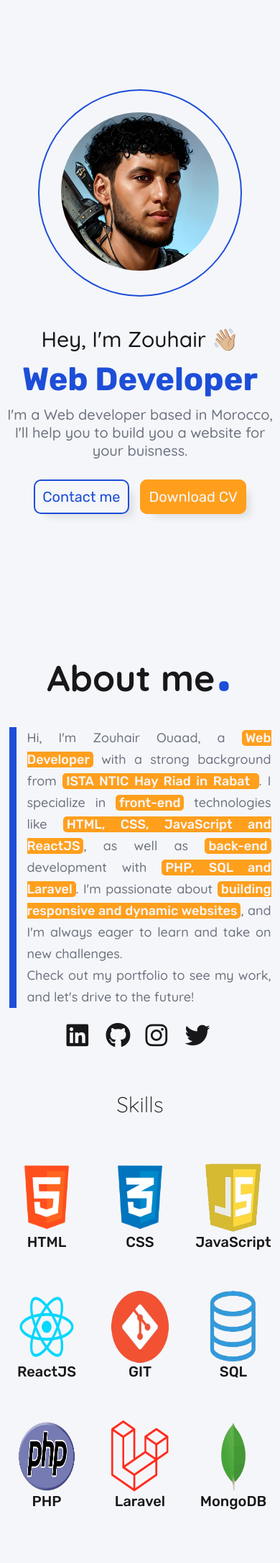
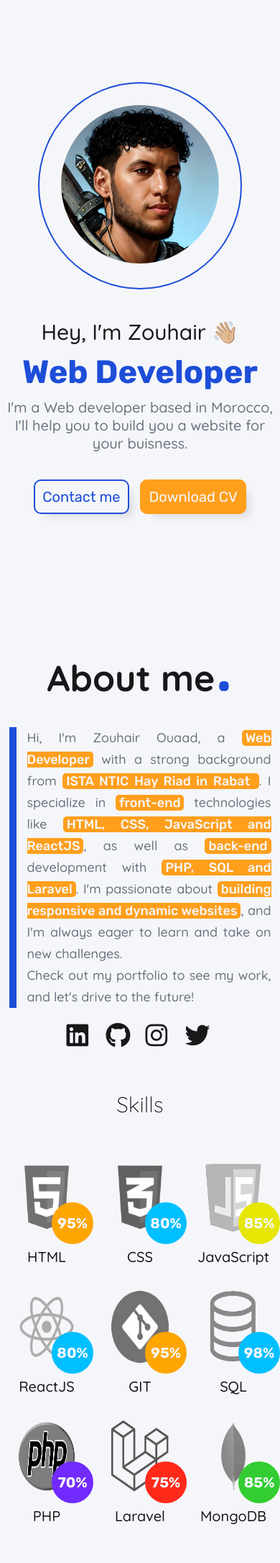
Before and after one commit to ouaadZouhair/ZouhairOD, a PHP site: page / in a window 390 px wide. Shown: the part 69-2240 px from the top of the page at 72% size. Run offline with PHP 8.4, Linux system fonts and the light colour scheme.

Commit message:
Portfolio version 1.0

```diff
--- a/darkMode.js
+++ b/darkMode.js
@@ -16,10 +16,12 @@ function toggleDarkMode() {
     if (document.body.classList.contains('dark-mode')) {
         localStorage.setItem('darkMode', 'enabled');
         toggleButtonLaptop.innerHTML = `<i class="fa-solid fa-sun"></i>`
+        toggleButtonMobile.innerHTML = `<i class="fa-solid fa-sun"></i>`
 
     } else {
         localStorage.setItem('darkMode', 'disabled');
         toggleButtonLaptop.innerHTML = `<i class="fa-solid fa-moon"></i>`
+        toggleButtonMobile.innerHTML = `<i class="fa-solid fa-moon"></i>`
     }
 }
 
@@ -29,6 +31,7 @@ function setInitialTheme() {
         document.body.classList.add('dark-mode');
         elsDarlmode.forEach(el => el.classList.toggle('dark-mode'))
         toggleButtonLaptop.innerHTML = `<i class="fa-solid fa-sun"></i>`
+        toggleButtonMobile.innerHTML = `<i class="fa-solid fa-sun"></i>`
     }
 }
 
--- a/index.html
+++ b/index.html
@@ -19,7 +19,7 @@
                 </a>
             </div>
             <ul class="nav-links">
-                <li class="nav-link" id="dm"><a class="active" href="#home">Home</a></li>
+                <li class="nav-link"><a id="dm" href="#home">Home</a></li>
                 <li class="nav-link"><a href="#about" id="dm">About</a></li>
                 <li class="nav-link"><a href="#projects" id="dm">Projects</a></li>
                 <li class="nav-link"><a href="#contact" id="dm">Contact</a></li>
@@ -252,7 +252,7 @@
         </div>
     </footer>
     <script type="module" src="script.js"></script>
-    <!-- <script type="module" src="darkMode.js"></script> -->
+    <script type="module" src="darkMode.js"></script>
 </body>
 
 </html>
--- a/script.js
+++ b/script.js
@@ -10,11 +10,8 @@ const toggleButtonMobile = document.getElementById('btn-troggle-mobile');
 let overlay = document.querySelector('.overlay')
 let menu = document.querySelector('.nav-bar-mobile')
 const parentMobileLinks = document.getElementById('nav-mobile-links')
-const els = document.querySelectorAll('#dm')
 const toggleButtonLaptop = document.getElementById('btn-troggle-laptop');
-const btns = [toggleButtonLaptop, toggleButtonMobile]
 
-const elsDarlmode = [...els, ...btns]
 
 // 2) Storing my data
 let techsData = [
@@ -82,7 +79,7 @@ const projectData = [
         imgLazy: "./assets/projectsImg/ecommerceProject-lazy.png",
         type: 'Front-end',
         description: 'Ecommerce of tech store',
-        projectLien: 'https://ouaadzouhair.github.io/mapty-app/',
+        projectLien: 'https://ecotopico.netlify.app',
         API: ''
 
     },
@@ -112,17 +109,17 @@ const projectData = [
         imageProject: './assets/projectsImg/bankist.jpg',
         imgLazy: './assets/projectsImg/bankist-lazy.png',
         type: 'Front-end',
-        projectLien: 'https://ouaadzouhair.github.io/bankist-landing-page/',
+        projectLien: 'https://bankist10.netlify.app',
         description: 'Landing page bank application',
         API: ''
     },
     {
-        projectName: 'Backist Dashboard',
+        projectName: 'Backist Client Dashboard',
         techs: ['HTML', 'CSS', 'JavaScript'],
         imageProject: './assets/projectsImg/bankistDashbord.jpg',
         imgLazy: './assets/projectsImg/bankistDashbord-lazy.png',
         type: 'Front-end',
-        projectLien: 'https://ouaadzouhair.github.io/mapty-app/',
+        projectLien: 'https://backist-client.netlify.app',
         description: 'Client Dashboard bank application',
         API: ''
     },
@@ -132,7 +129,7 @@ const projectData = [
         imageProject: './assets/projectsImg/diceGame.jpg',
         imgLazy: './assets/projectsImg/diceGame-lazy.png',
         type: 'Front-end',
-        projectLien: 'https://ouaadzouhair.github.io/mapty-app/',
+        projectLien: 'https://gamedice10.netlify.app',
         description: 'Dice game',
         API: '',
     }
@@ -173,8 +170,6 @@ class App {
         this._renderMarkup(techsData, techParentEl, this._generateTechsMarkup)
         this._renderMarkup(projectData, projectParentEl, this._generateProjectMarkup)
         this._observeSections()
-        this._initTechCardHover()
-        this._setModeOfBrowser()
 
         // Events
         btnOpenMenu.addEventListener('click', this.openMenu);
@@ -184,7 +179,6 @@ class App {
         parentMobileLinks.addEventListener('click', (e) => {
             const navLink = e.target.closest('.nav-link');
             if (!navLink) return;
-            console.log(navLink);
             this.closeMenu();  // `this` now correctly refers to the class instance
         });
 
@@ -195,13 +189,6 @@ class App {
             btnSeeMore.style.display = 'none';
         })
 
-        document.addEventListener('DOMContentLoaded', () => {
-            toggleButtonLaptop.addEventListener('click', this._toggleDarkMode);
-            toggleButtonMobile.addEventListener('click', this._toggleDarkMode);
-
-            // Set initial theme
-            this._setInitialTheme();
-        });
     }
 
     openMenu = function () {
@@ -220,7 +207,6 @@ class App {
         objData.forEach(data => {
             const markup = generateMarkup(data)
             ParentEl.insertAdjacentHTML('beforeend', markup)
-            // console.log(markup)
         })
     }
 
@@ -229,7 +215,7 @@ class App {
             <div class="tech cart">
                     <div class="logo">
                         <img src=${data.srcImage} alt="html logo" >
-                        <div class="pers ${data.classColor} hidden">${data.porsentage}%</div>
+                        <div class="pers ${data.classColor}">${data.porsentage}%</div>
                     </div>
                     <h3 class="tech-name" id="dm">${data.name}</h3>
                 </div>
@@ -265,7 +251,7 @@ class App {
 
         const sectionObserver = new IntersectionObserver(revealSection, {
             root: null,
-            threshold: 0.30,
+            threshold: 0.15,
         });
 
         allSections.forEach((section) => {
@@ -274,60 +260,6 @@ class App {
         });
     };
 
-    _initTechCardHover = () => {
-        const techCards = document.querySelectorAll('.tech.cart');
-
-        techCards.forEach(card => {
-            card.addEventListener('mouseenter', () => {
-                const persElement = card.querySelector('[class*="pers"]');
-                if (persElement) {
-                    persElement.classList.remove('hidden');
-                }
-            });
-
-            card.addEventListener('mouseleave', () => {
-                const persElement = card.querySelector('[class*="pers"]');
-                if (persElement) {
-                    persElement.classList.add('hidden');
-                }
-            });
-        });
-    };
-
-    _toggleDarkMode() {
-        document.body.classList.toggle('dark-mode');
-        elsDarlmode.forEach(el => el.classList.toggle('dark-mode'))
-
-
-        // Save user preference to localStorage
-        if (document.body.classList.contains('dark-mode')) {
-            localStorage.setItem('darkMode', 'enabled');
-            toggleButtonLaptop.innerHTML = `<i class="fa-solid fa-sun"></i>`
-            toggleButtonMobile.innerHTML = `<i class="fa-solid fa-sun"></i>`
-
-        } else {
-            localStorage.setItem('darkMode', 'disabled');
-            toggleButtonLaptop.innerHTML = `<i class="fa-solid fa-moon"></i>`
-            toggleButtonMobile.innerHTML = `<i class="fa-solid fa-moon"></i>`
-        }
-    }
-
-    _setInitialTheme() {
-        if (localStorage.getItem('darkMode') === 'enabled') {
-            document.body.classList.add('dark-mode');
-            elsDarlmode.forEach(el => el.classList.toggle('dark-mode'))
-            toggleButtonLaptop.innerHTML = `<i class="fa-solid fa-sun"></i>`
-            toggleButtonMobile.innerHTML = `<i class="fa-solid fa-sun"></i>`
-        }
-    }
-
-    _setModeOfBrowser(){
-        if (window.matchMedia && window.matchMedia('(prefers-color-scheme: dark)').matches) {
-
-            localStorage.setItem('darkMode', 'enabled');
-          }
-    }
-
 }
 
 // 4) Start the application
--- a/style.css
+++ b/style.css
@@ -112,7 +112,7 @@ header .nav-bar .nav-links {
   display: flex;
   justify-content: space-around;
   align-items: center;
-  width: 25%;
+  width: 35%;
 }
 
 header .nav-bar .nav-links .nav-link a {
@@ -223,6 +223,7 @@ header .nav-bar .nav-links .nav-link a:hover {
   color: var(--main-color);
   font-size: 78px;
   font-weight: 700;
+  margin: 20px 0;
 }
 
 .hero .desc .para {
@@ -234,7 +235,7 @@ header .nav-bar .nav-links .nav-link a:hover {
 }
 
 .hero .desc .btns {
-  margin: 40px 0;
+  margin: 50px 0;
 }
 
 .hero .desc .btns .contact-btn {
@@ -700,14 +701,14 @@ header .nav-bar-mobile .nav-btns .btn-troggle-dm:hover {
 .skills .techs {
   display: flex;
   justify-content: space-around;
+  align-items: center;
   flex-wrap: wrap;
+  gap: 15px;
 }
 
 .skills .techs .tech {
-  width: 200px;
-  height: 250px;
-  cursor: pointer;
-  filter: grayscale(0%);
+  width: 100px;
+  height: 150px;
 }
 
 
@@ -719,80 +720,72 @@ header .nav-bar-mobile .nav-btns .btn-troggle-dm:hover {
   display: flex;
   justify-content: center;
   align-items: center;
-  width: 150px;
-  height: 170px;
-  /* filter: grayscale(0%); */
+  width: 80px;
+  height: 110px;
+  filter: grayscale(100%);
   margin: 0 auto;
   /* transition: filter 0.3s ease; */
 }
 
-.skills .techs .tech .logo img:hover {
-  filter: grayscale(80%);
-}
-
 .skills .techs .tech .logo .pers {
   display: flex;
   position: absolute;
   bottom: -15px;
-  right: 8px;
-  width: 50px;
-  height: 50px;
-  padding: 35px;
+  right: 0px;
+  width: 20px;
+  height: 20px;
+  padding: 20px;
   border-radius: 50%;
-  filter: grayscale(0%);
   justify-content: center;
   align-items: center;
   color: var(--light-color);
-  font-size: 25px;
+  font-size: 18px;
   font-family: var(--pramiry-font-family);
   font-weight: 700;
 }
 
-.skills .techs .tech .logo .pers.hidden {
-  display: none;
-}
-
-
 .skills .techs .tech .logo .pers.html {
   border: 4px solid orange;
-  background-color: rgba(255, 166, 0, 0.323);
+  background-color: orange;
 }
 
 .skills .techs .tech .logo .pers.css {
   border: 4px solid rgb(0, 191, 255);
-  background-color: rgb(0, 191, 255, 0.323);
+  background-color: rgb(0, 191, 255);
 }
 
 .skills .techs .tech .logo .pers.js {
   border: 4px solid rgb(230, 230, 5);
-  background-color: rgba(230, 230, 0, 0.478);
+  background-color: rgba(230, 230, 5);
 }
 
 .skills .techs .tech .logo .pers.reactJs {
   border: 4px solid rgb(0, 191, 255);
-  background-color: rgb(0, 191, 255, 0.323);
+  background-color: rgb(0, 191, 255);
 }
 
 .skills .techs .tech .logo .pers.php {
   border: 4px solid rgb(113, 42, 255);
-  background-color: rgba(113, 42, 255, 0.336);
+  background-color: rgba(113, 42, 255);
 }
 
 .skills .techs .tech .logo .pers.laravel {
   border: 4px solid rgb(255, 41, 26);
-  background-color: rgba(255, 41, 26, 0.336);
+  background-color: rgba(255, 41, 26);
 }
 
 .skills .techs .tech .logo .pers.mongoDB {
   border: 4px solid rgb(50, 205, 50);
-  background-color: rgba(50, 205, 50, 0.336);
+  background-color: rgba(50, 205, 50);
 }
 
 .skills .techs .tech .tech-name {
   text-align: center;
   color: var(--dark-color);
-  font-size: 25px;
+  font-size: 20px;
   font-weight: 500;
+  font-family: var(--secondary-font-family);
+  margin-top: 20px;
 }
 
 
@@ -1259,6 +1252,10 @@ footer .footer-bottom p {
     padding-left: 15px;
   }
 
+  .skills .techs{
+    gap: 55px;
+  }
+
   .timeline {
     height: 100%;
   }
@@ -1339,6 +1336,10 @@ footer .footer-bottom p {
 
   .about .parent .content{
     padding-left: 15px;
+  }
+
+  .skills .techs{
+    gap: 0px;
   }
 
   .proj .section-description p {
```
